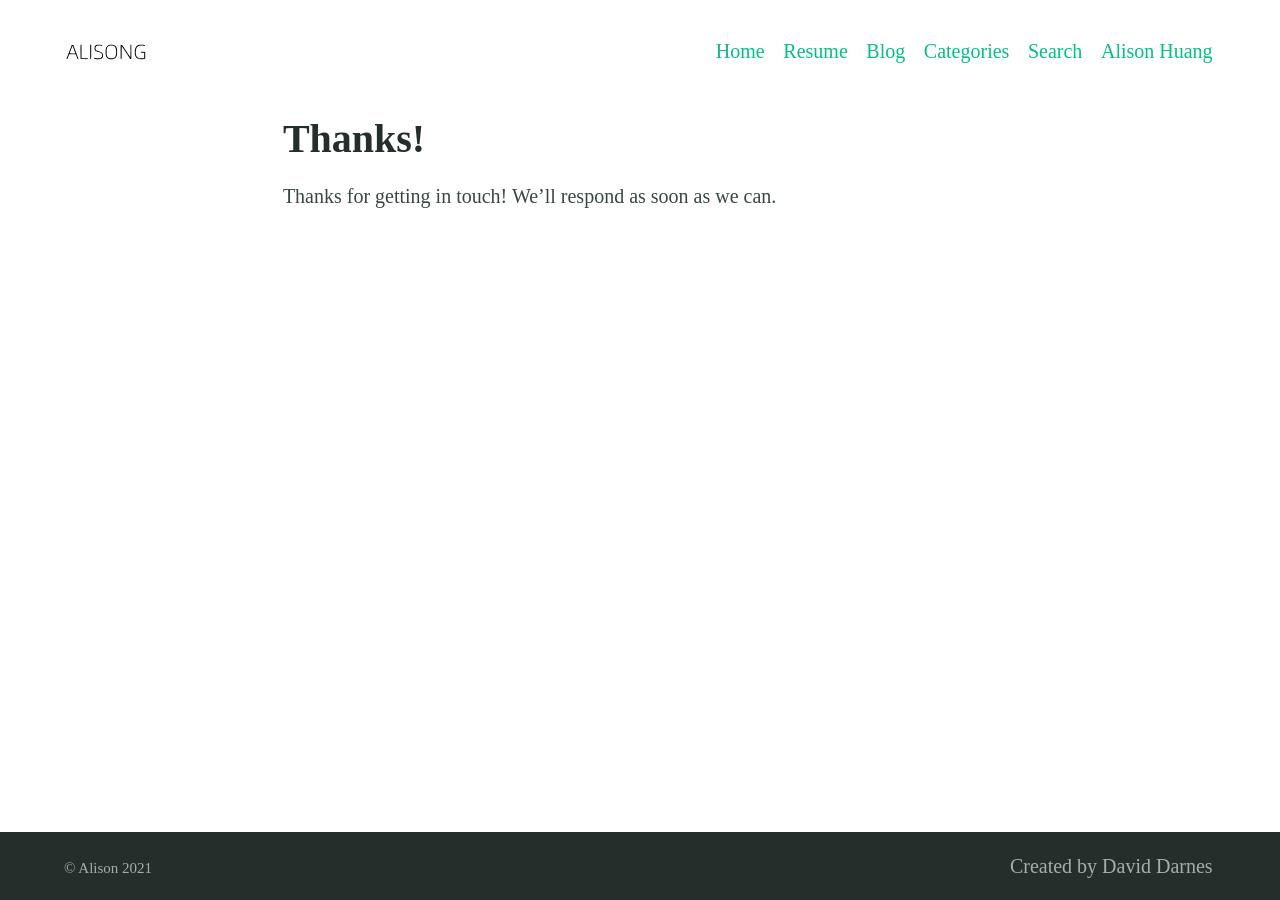
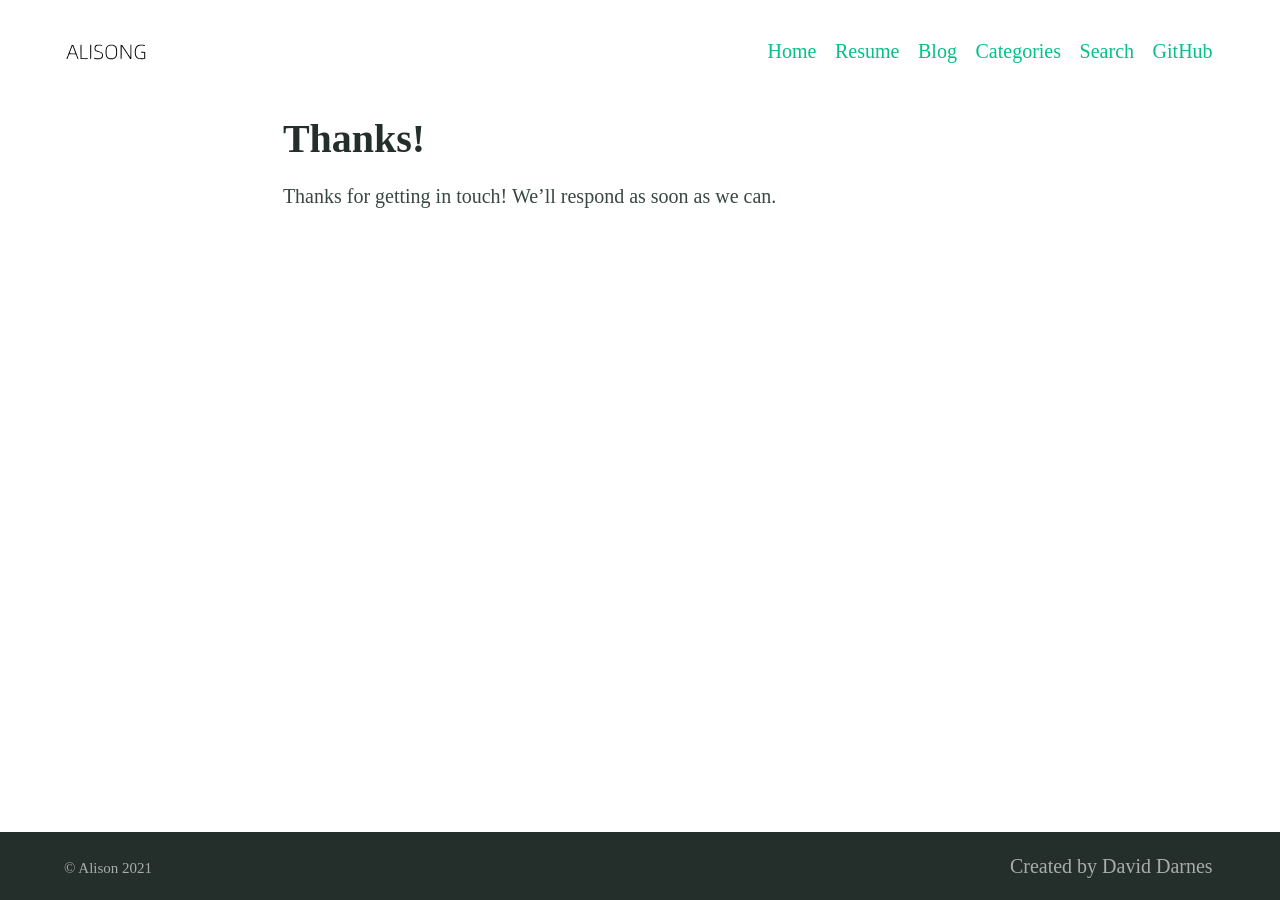
Before and after one commit to alisongh/alisongh.github.io, a Jekyll site: the page built from thanks.md, in a window 1280 px wide. Built offline with Jekyll 4.4.1, drawn with Linux system fonts in a browser that asks for light colours; a script that is not in the unit is left out.

Commit message:
Update _config.yml

```diff
--- a/_config.yml
+++ b/_config.yml
@@ -129,7 +129,7 @@ navigation_header:
   url: /categories/
 - title: Search
   url: /search/
-- title: Alison Huang
+- title: GitHub
   url: https://github.com/alisongh
 
 navigation_footer:
```
